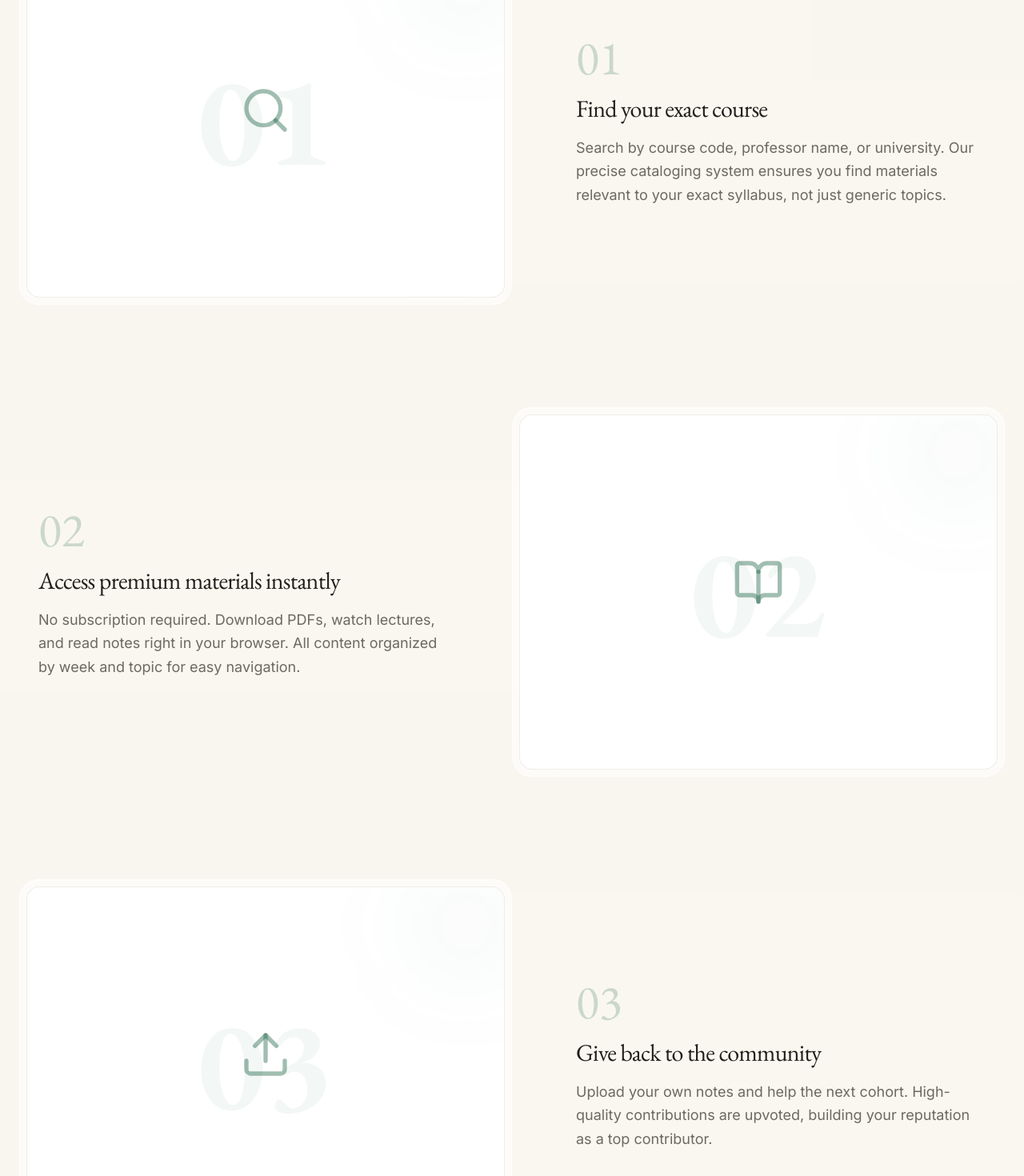
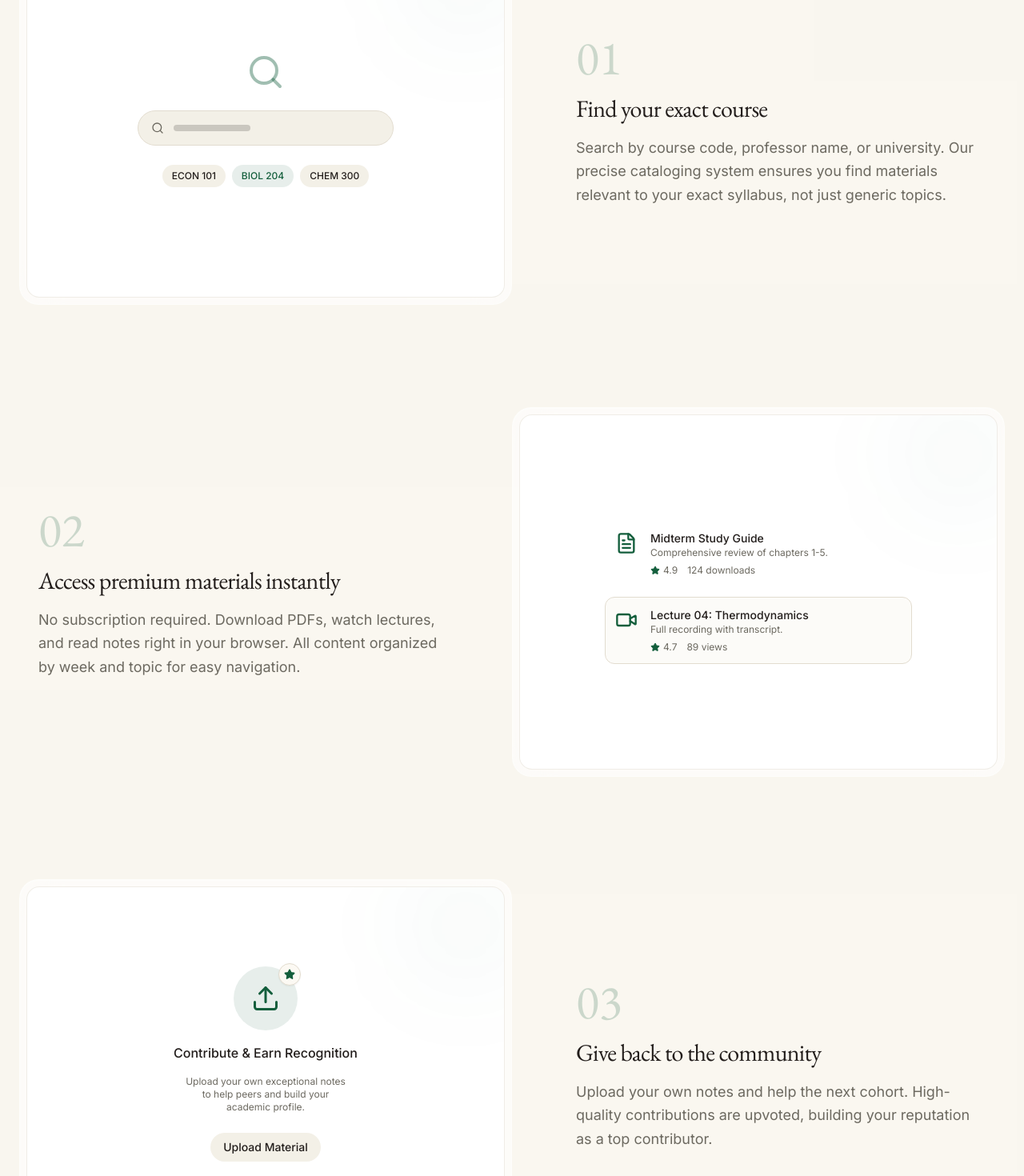
Before and after one commit to catBoxTheory/UniShare, a Next.js app: page / in a window 1280 px wide. Shown: the part 2440-3910 px from the top of the page at 80% size. Built offline with nearby package versions, Linux system fonts and the light colour scheme; no server answers; what @smithy/fetch-http-handler would draw is missing.

Commit message:
Add Figma-style content mockups to How It Works step panels
Step 1 now shows a search bar with course code pills, Step 2 shows
material list items with star ratings, Step 3 shows an upload card
with badge. Each panel uses the glass-card framing with inner card.

```diff
--- a/components/home/MarketingPage.tsx
+++ b/components/home/MarketingPage.tsx
@@ -263,17 +263,72 @@ export function MarketingPage() {
                   i % 2 === 0 ? "md:flex-row" : "md:flex-row-reverse"
                 } items-center`}
               >
+                {/* Visual panel — content varies per step */}
                 <div className="w-full md:w-1/2">
                   <div className="aspect-[4/3] rounded-3xl overflow-hidden glass-card border border-border p-2">
                     <div className="w-full h-full rounded-2xl bg-card border border-border/50 flex flex-col items-center justify-center p-8 relative overflow-hidden">
                       <div className="absolute -right-4 -top-4 w-32 h-32 bg-primary/5 rounded-full blur-3xl" />
-                      <step.icon className="h-16 w-16 text-primary/40 mb-6" />
-                      <span className="font-serif font-bold text-[10rem] text-primary/5 absolute inset-0 flex items-center justify-center select-none leading-none">
-                        {step.number}
-                      </span>
+                      {i === 0 && (
+                        <div className="flex flex-col items-center gap-6 w-full max-w-xs">
+                          <Search className="h-12 w-12 text-primary/40" />
+                          <div className="w-full h-11 bg-muted rounded-full border border-border flex items-center px-4">
+                            <Search className="h-4 w-4 text-muted-foreground mr-3" />
+                            <div className="h-2 w-24 bg-muted-foreground/30 rounded-full" />
+                          </div>
+                          <div className="flex gap-2 flex-wrap justify-center">
+                            <span className="px-3 py-1.5 rounded-full bg-muted text-xs font-medium">ECON 101</span>
+                            <span className="px-3 py-1.5 rounded-full bg-primary/10 text-primary text-xs font-medium">BIOL 204</span>
+                            <span className="px-3 py-1.5 rounded-full bg-muted text-xs font-medium">CHEM 300</span>
+                          </div>
+                        </div>
+                      )}
+                      {i === 1 && (
+                        <div className="flex flex-col gap-3 w-full max-w-sm">
+                          <div className="flex items-start gap-4 p-3 rounded-xl hover:bg-muted/50 transition-colors border border-transparent hover:border-border cursor-pointer">
+                            <FileText className="h-7 w-7 text-primary shrink-0 mt-0.5" />
+                            <div className="min-w-0">
+                              <h4 className="font-medium text-sm">Midterm Study Guide</h4>
+                              <p className="text-xs text-muted-foreground mb-1.5">Comprehensive review of chapters 1-5.</p>
+                              <div className="flex items-center gap-3 text-xs text-muted-foreground">
+                                <span className="flex items-center gap-1"><Star className="h-3 w-3 fill-primary text-primary" /> 4.9</span>
+                                <span>124 downloads</span>
+                              </div>
+                            </div>
+                          </div>
+                          <div className="flex items-start gap-4 p-3 rounded-xl bg-muted/30 border border-border">
+                            <Video className="h-7 w-7 text-primary shrink-0 mt-0.5" />
+                            <div className="min-w-0">
+                              <h4 className="font-medium text-sm">Lecture 04: Thermodynamics</h4>
+                              <p className="text-xs text-muted-foreground mb-1.5">Full recording with transcript.</p>
+                              <div className="flex items-center gap-3 text-xs text-muted-foreground">
+                                <span className="flex items-center gap-1"><Star className="h-3 w-3 fill-primary text-primary" /> 4.7</span>
+                                <span>89 views</span>
+                              </div>
+                            </div>
+                          </div>
+                        </div>
+                      )}
+                      {i === 2 && (
+                        <div className="flex flex-col items-center gap-4">
+                          <div className="w-20 h-20 rounded-full bg-primary/10 flex items-center justify-center relative">
+                            <Upload className="h-9 w-9 text-primary" />
+                            <div className="absolute -top-1 -right-1 w-7 h-7 bg-background rounded-full flex items-center justify-center border border-border shadow-sm">
+                              <Star className="h-3.5 w-3.5 text-primary fill-primary" />
+                            </div>
+                          </div>
+                          <h4 className="font-medium text-base text-center">Contribute &amp; Earn Recognition</h4>
+                          <p className="text-xs text-muted-foreground text-center max-w-[200px]">
+                            Upload your own exceptional notes to help peers and build your academic profile.
+                          </p>
+                          <div className="mt-2 px-4 py-2 bg-muted hover:bg-muted/80 rounded-full text-sm font-medium transition-colors cursor-pointer">
+                            Upload Material
+                          </div>
+                        </div>
+                      )}
                     </div>
                   </div>
                 </div>
+                {/* Text side */}
                 <div className="w-full md:w-1/2 max-w-lg">
                   <div className="text-primary font-serif text-6xl opacity-20 mb-4">{step.number}</div>
                   <h3 className="text-3xl font-serif mb-4 tracking-tight">{step.title}</h3>
```
